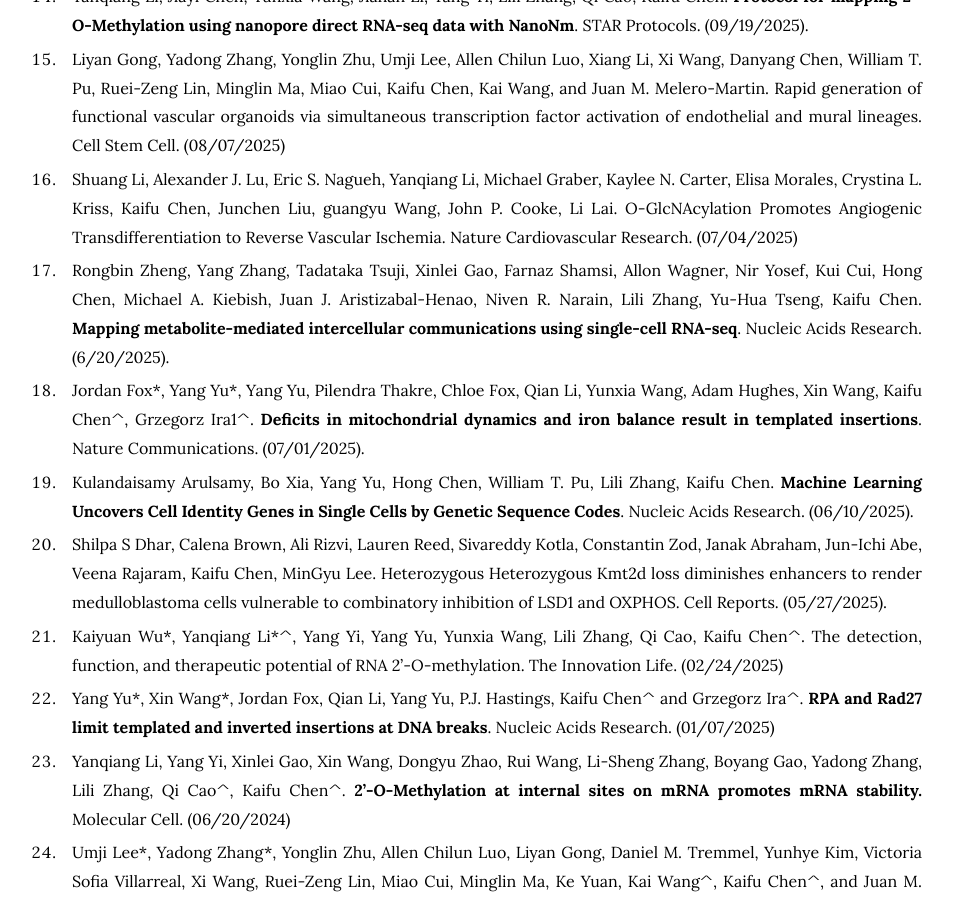
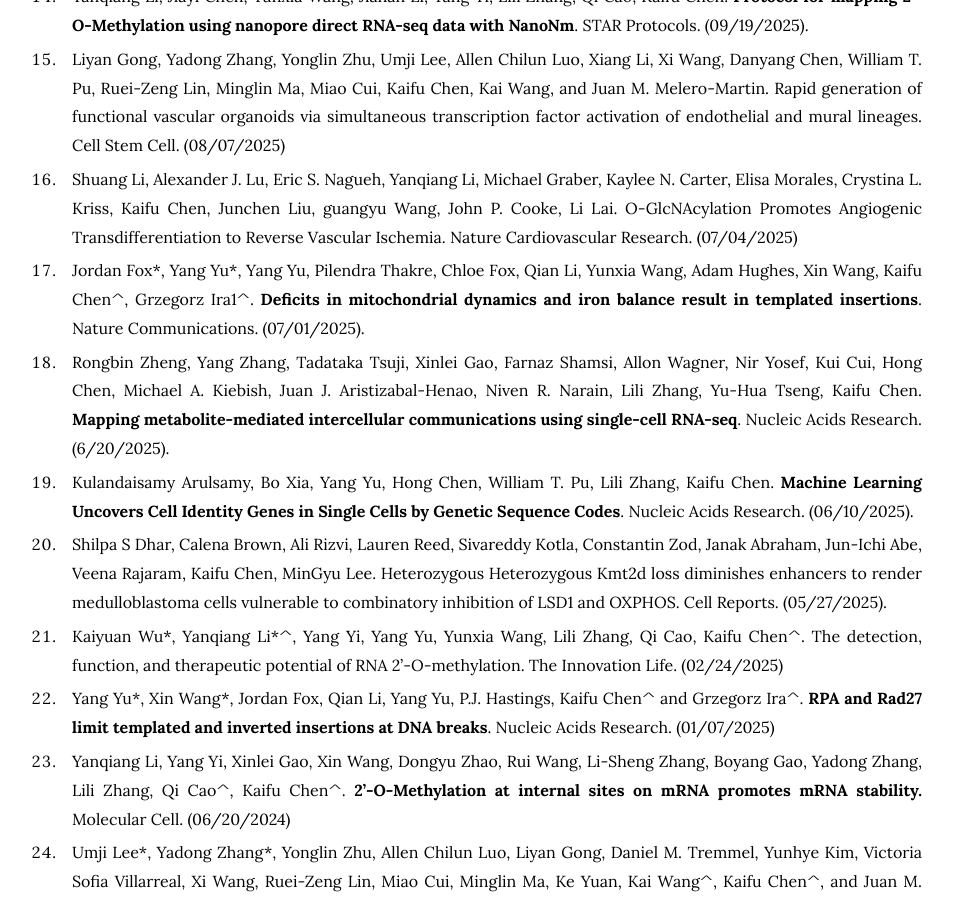
Before and after one commit to kaifuchenlab/kaifuchenlab.github.io, a Jekyll site: the page built from 3.publication/index.md, in a window 1280 px wide and 900 px high, scrolled down 1742 px. Shown: the whole window, without its empty margins (168-1122 px from the left). Built offline with Jekyll 4.4.1, drawn with Linux system fonts in a browser that asks for light colours.

```diff
--- a/3.publication/index.md
+++ b/3.publication/index.md
@@ -41,9 +41,9 @@ nav:
 
 95. Shuang Li, Alexander J. Lu, Eric S. Nagueh, Yanqiang Li, Michael Graber, Kaylee N. Carter, Elisa Morales, Crystina L. Kriss, Kaifu Chen, Junchen Liu, guangyu Wang, John P. Cooke, Li Lai. O-GlcNAcylation Promotes Angiogenic Transdifferentiation to Reverse Vascular Ischemia. Nature Cardiovascular Research. (07/04/2025)
 
-94. Rongbin Zheng, Yang Zhang, Tadataka Tsuji, Xinlei Gao, Farnaz Shamsi, Allon Wagner, Nir Yosef, Kui Cui, Hong Chen, Michael A. Kiebish, Juan J. Aristizabal-Henao, Niven R. Narain, Lili Zhang, Yu-Hua Tseng, Kaifu Chen. **Mapping metabolite-mediated intercellular communications using single-cell RNA-seq**. Nucleic Acids Research. (6/20/2025).
+94. Jordan Fox\*, Yang Yu\*, Yang Yu, Pilendra Thakre, Chloe Fox, Qian Li, Yunxia Wang, Adam Hughes, Xin Wang, Kaifu Chen^, Grzegorz Ira1^. **Deficits in mitochondrial dynamics and iron balance result in templated insertions**. Nature Communications. (07/01/2025).
 
-93. Jordan Fox\*, Yang Yu\*, Yang Yu, Pilendra Thakre, Chloe Fox, Qian Li, Yunxia Wang, Adam Hughes, Xin Wang, Kaifu Chen^, Grzegorz Ira1^. **Deficits in mitochondrial dynamics and iron balance result in templated insertions**. Nature Communications. (07/01/2025).
+93. Rongbin Zheng, Yang Zhang, Tadataka Tsuji, Xinlei Gao, Farnaz Shamsi, Allon Wagner, Nir Yosef, Kui Cui, Hong Chen, Michael A. Kiebish, Juan J. Aristizabal-Henao, Niven R. Narain, Lili Zhang, Yu-Hua Tseng, Kaifu Chen. **Mapping metabolite-mediated intercellular communications using single-cell RNA-seq**. Nucleic Acids Research. (6/20/2025).
 
 92. Kulandaisamy Arulsamy, Bo Xia, Yang Yu, Hong Chen, William T. Pu, Lili Zhang, Kaifu Chen. **Machine Learning Uncovers Cell Identity Genes in Single Cells by Genetic Sequence Codes**. Nucleic Acids Research. (06/10/2025).
 
```
